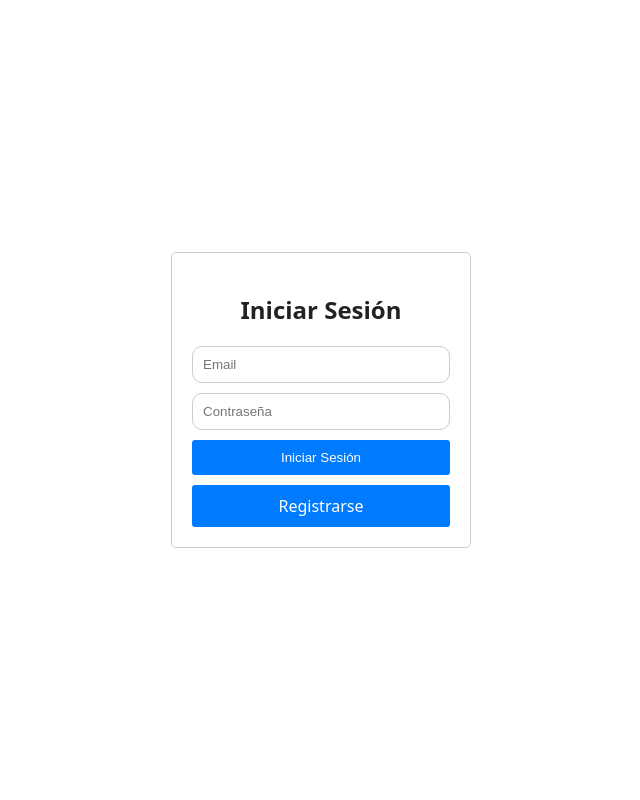
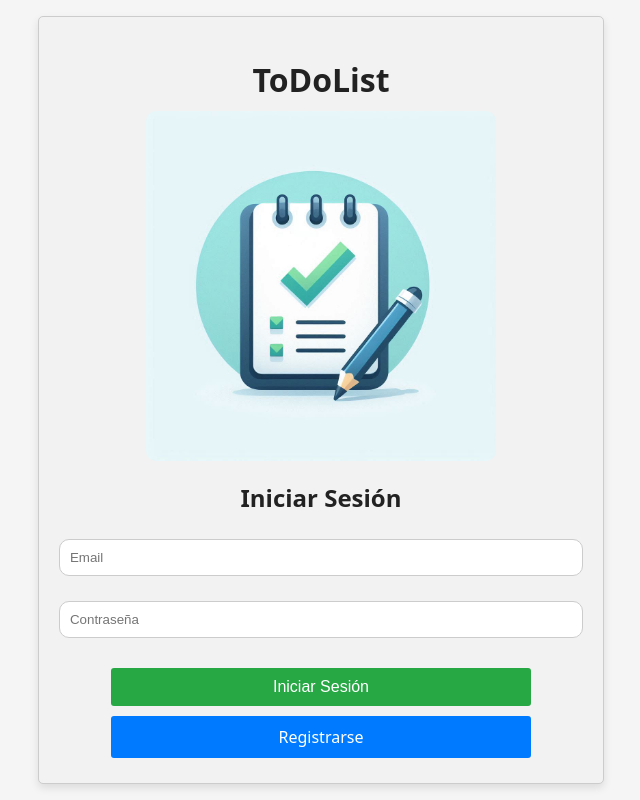
Before and after one commit to Danielrey99/Python, a React (Vite) app in the folder proyectos/web_python_todolist/web/: page /login in a window 1280 px wide. Shown: the whole page, without its empty margins (319-959 px from the left). Built offline with nearby package versions, Linux system fonts and the light colour scheme.

Commit message:
feat(todolist): Modificar css de Login Register y globalStyles

```diff
--- a/proyectos/web_python_todolist/web/src/components/Button.module.css
+++ b/proyectos/web_python_todolist/web/src/components/Button.module.css
@@ -1,13 +1,15 @@
 .button {
-    width: 100%;
+    width: 80%;
     padding: 10px;
-    background-color: #007bff;
+    background-color: #28a745;
     color: #fff;
     border: none;
     border-radius: 3px;
     cursor: pointer;
+    margin: 5px;
+    font-size: 16px;
 }
 
 .button:hover {
-    background-color: #0056b3;
+    background-color: #218838;
 }
--- a/proyectos/web_python_todolist/web/src/components/Input.module.css
+++ b/proyectos/web_python_todolist/web/src/components/Input.module.css
@@ -1,7 +1,7 @@
 .input {
     width: 100%;
     padding: 10px;
-    margin-bottom: 10px;
+    margin-bottom: 25px;
     border: 1px solid #ccc;
     border-radius: 10px;
 }
--- a/proyectos/web_python_todolist/web/src/components/LinkButton.module.css
+++ b/proyectos/web_python_todolist/web/src/components/LinkButton.module.css
@@ -1,14 +1,15 @@
 .linkButton {
-    width: 100%;
+    width: 80%;
     display: inline-block;
-    padding: 10px 15px;
+    padding: 10px;
     background-color: #007bff;
     color: #fff;
     text-decoration: none;
     border-radius: 3px;
     cursor: pointer;
-    margin-top: 10px;
+    margin: 5px;
     text-align: center;
+    font-size: 16px;
 }
 
 .linkButton:hover {
--- /dev/null
+++ b/proyectos/web_python_todolist/web/src/components/Logo.jsx
@@ -0,0 +1,8 @@
+import logo from '../assets/logo.jpeg';
+import styles from './Logo.module.css';
+
+function Logo() {
+    return <img src={logo} alt="Logo ToDoList" className={styles.logo} />;
+}
+
+export default Logo;
--- /dev/null
+++ b/proyectos/web_python_todolist/web/src/components/Logo.module.css
@@ -0,0 +1,6 @@
+.logo {
+    width: 350px;
+    margin: 0 auto 0;
+    display: block;
+    border-radius: 10px;
+}
--- a/proyectos/web_python_todolist/web/src/globalStyles.css
+++ b/proyectos/web_python_todolist/web/src/globalStyles.css
@@ -18,11 +18,10 @@ body {
   margin: 0;
   padding: 0;
   font-family: system-ui, Avenir, Helvetica, Arial, sans-serif;
-  background-color: #ffffff; /* Modo claro por defecto */
-  color: #222; /* Modo claro por defecto */
+  background-color: #f5f5f5;
+  color: #222;
 }
 
-/* Estilos para el Modo Oscuro */
 @media (prefers-color-scheme: dark) {
   html,
   body {
--- a/proyectos/web_python_todolist/web/src/pages/LoginPage.jsx
+++ b/proyectos/web_python_todolist/web/src/pages/LoginPage.jsx
@@ -2,6 +2,7 @@ import { useState } from 'react';
 import Input from '../components/Input';
 import Button from '../components/Button';
 import LinkButton from '../components/LinkButton';
+import Logo from '../components/Logo';
 import styles from './LoginPage.module.css';
 
 function LoginPage() {
@@ -16,6 +17,8 @@ function LoginPage() {
 
     return (
         <div className={styles.loginContainer}>
+            <h1>ToDoList</h1>
+            <Logo />
             <h2>Iniciar Sesión</h2>
             <form onSubmit={handleSubmit}>
                 <Input
--- a/proyectos/web_python_todolist/web/src/pages/LoginPage.module.css
+++ b/proyectos/web_python_todolist/web/src/pages/LoginPage.module.css
@@ -1,12 +1,27 @@
 .loginContainer {
-    width: 300px;
     margin: 0 auto;
     padding: 20px;
     border: 1px solid #ccc;
     border-radius: 5px;
+    text-align: center;
+    background-color: #f2f2f2;
+    box-shadow: 0 4px 8px rgba(0, 0, 0, 0.1);
+}
+
+.loginContainer h1 {
+    font-size: 2em;
+    margin-bottom: 10px;
 }
 
 .loginContainer h2 {
     text-align: center;
-    margin-bottom: 20px;
+    margin-bottom: 25px;
 }
+
+@media (prefers-color-scheme: dark) {
+    .loginContainer {
+        background-color: #333; /* Gris oscuro para modo oscuro */
+        box-shadow: 0 4px 8px rgba(255, 255, 255, 0.1); /* Sombra para modo oscuro */
+        border: 1px solid #555; /* Opción de borde */
+    }
+}
--- a/proyectos/web_python_todolist/web/src/pages/RegisterPage.jsx
+++ b/proyectos/web_python_todolist/web/src/pages/RegisterPage.jsx
@@ -2,6 +2,7 @@ import { useState } from 'react';
 import Input from '../components/Input';
 import Button from '../components/Button';
 import LinkButton from '../components/LinkButton';
+import Logo from '../components/Logo';
 import styles from './RegisterPage.module.css';
 
 function RegisterPage() {
@@ -16,6 +17,8 @@ function RegisterPage() {
 
     return (
         <div className={styles.registerContainer}>
+            <h1>ToDoList</h1>
+            <Logo />
             <h2>Registrarse</h2>
             <form onSubmit={handleSubmit}>
                 <Input
--- a/proyectos/web_python_todolist/web/src/pages/RegisterPage.module.css
+++ b/proyectos/web_python_todolist/web/src/pages/RegisterPage.module.css
@@ -1,12 +1,27 @@
 .registerContainer {
-    width: 300px;
     margin: 0 auto;
     padding: 20px;
     border: 1px solid #ccc;
     border-radius: 5px;
+    text-align: center;
+    background-color: #f2f2f2;
+    box-shadow: 0 4px 8px rgba(0, 0, 0, 0.1);
+}
+
+.registerContainer h1 {
+    font-size: 2em;
+    margin-bottom: 10px;
 }
 
 .registerContainer h2 {
     text-align: center;
-    margin-bottom: 20px;
+    margin-bottom: 25px;
 }
+
+@media (prefers-color-scheme: dark) {
+    .registerContainer {
+        background-color: #333; /* Gris oscuro para modo oscuro */
+        box-shadow: 0 4px 8px rgba(255, 255, 255, 0.1); /* Sombra para modo oscuro */
+        border: 1px solid #555; /* Opción de borde */
+    }
+}
```
Also changed, not shown: proyectos/web_python_todolist/web/src/assets/logo.jpeg (added).
